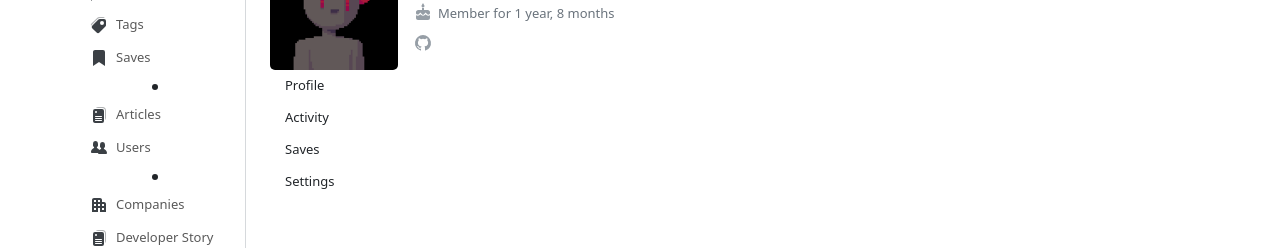
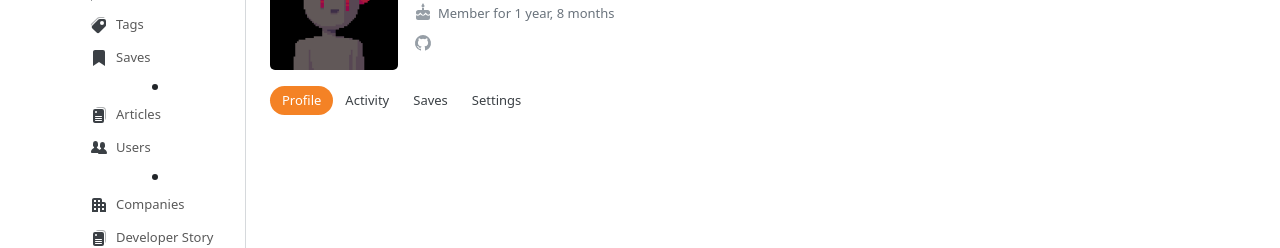
Before and after one commit to martinprs/Stack-Underflow, a Vue app: page /profile in a window 1280 px wide. Shown: the part 138-386 px from the top of the page. Built offline with nearby package versions, Linux system fonts and the light colour scheme.

Commit message:
Ref profile tab button style & active state

```diff
--- a/src/pages/profile.vue
+++ b/src/pages/profile.vue
@@ -1,7 +1,7 @@
 <script setup>
 import { ref } from "vue";
 
-const isActive = ref(false);
+const activeTab = ref("Profile");
 </script>
 
 <template>
@@ -33,23 +33,23 @@ const isActive = ref(false);
         </div>
 
         <div class="profile_tab">
-            <button class="tab btn" :class="{ active: isActive }" @click="isActive = !isActive">Profile</button>
-            <button class="tab btn">Activity</button>
-            <button class="tab btn">Saves</button>
-            <button class="tab btn">Settings</button>
+            <button class="tab btn" :class="{ active: activeTab === 'Profile' }" @click="activeTab = 'Profile'">Profile</button>
+            <button class="tab btn" :class="{ active: activeTab === 'Activity' }" @click="activeTab = 'Activity'">Activity</button>
+            <button class="tab btn" :class="{ active: activeTab === 'Saves' }" @click="activeTab = 'Saves'">Saves</button>
+            <button class="tab btn" :class="{ active: activeTab === 'Settings' }" @click="activeTab = 'Settings'">Settings</button>
         </div>
     </div>
 </template>
 
 <style scoped>
-/* Global */
+/* global */
 .container {
     max-width: none;
     padding: 24px;
     text-align: left;
 }
 
-/* Info div */
+/* info */
 .info {
     display: flex;
     align-items: center;
@@ -103,26 +103,32 @@ h1 {
     color: hsl(210, 8%, 45%);
 }
 
-/* Profile_tab div */
+/* profile_tab */
+.profile_tab {
+    display: flex;
+    align-items: center;
+    margin-top: 16px;
+}
+
 .tab.btn {
-    font-size: 13px !important;
+    font-size: 13px;
     font-weight: 400;
     height: 29px;
-    height: 32px;
     display: flex;
     align-items: center;
-    margin: 0px 2px;
+    border: 0;
+    border-radius: 360px;
+    color: hsl(210,8%,25%);
 }
 
 .tab.btn.active {
-    height: 29px;
     background-color: hsl(27, 90.4%, 55.1%);
     color: white !important;
-    border-radius: 360px;
 }
 
 .tab.btn:hover {
     background-color: #e3e6e8;
+    color: black;
 }
 
 .tab.btn.active:hover {
```
